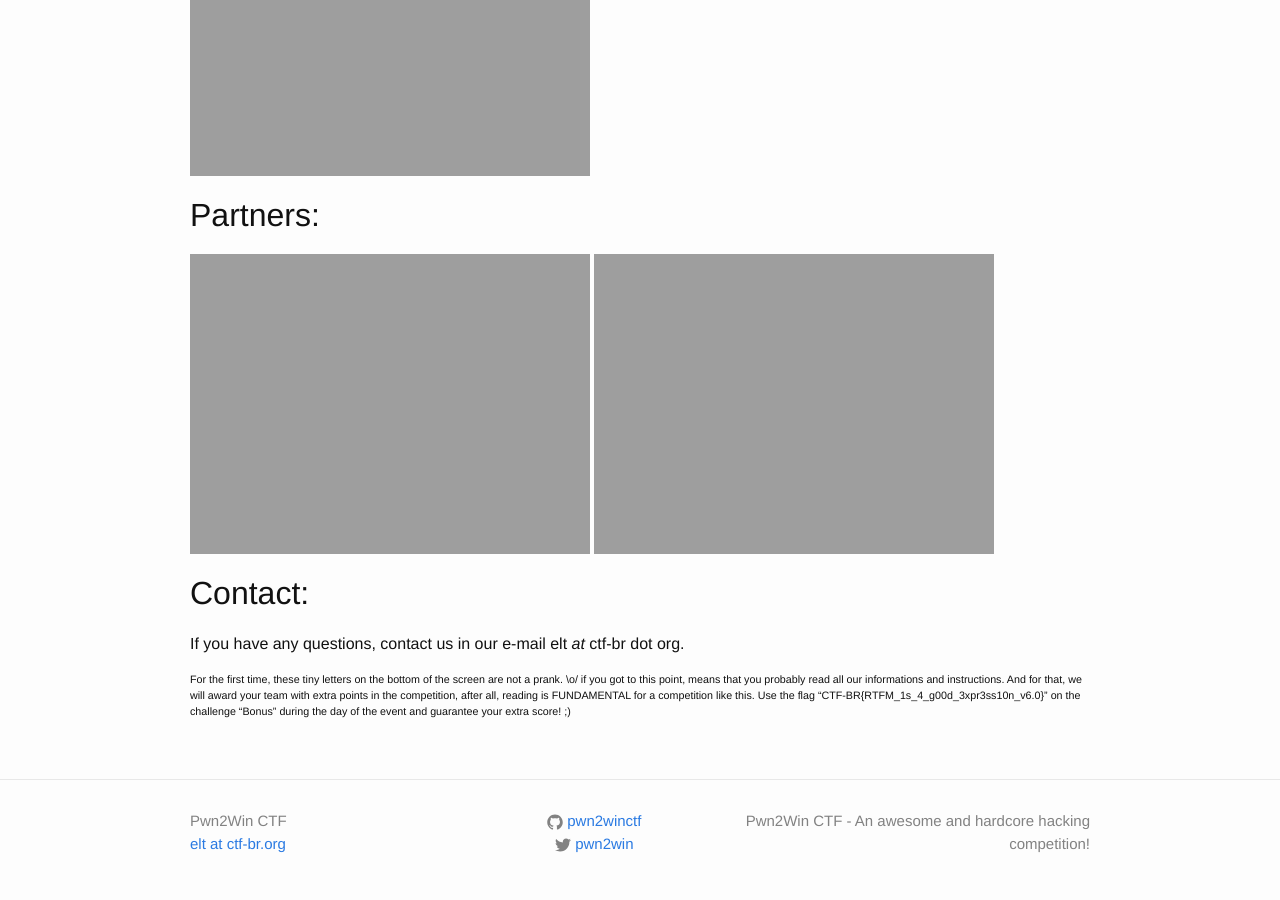
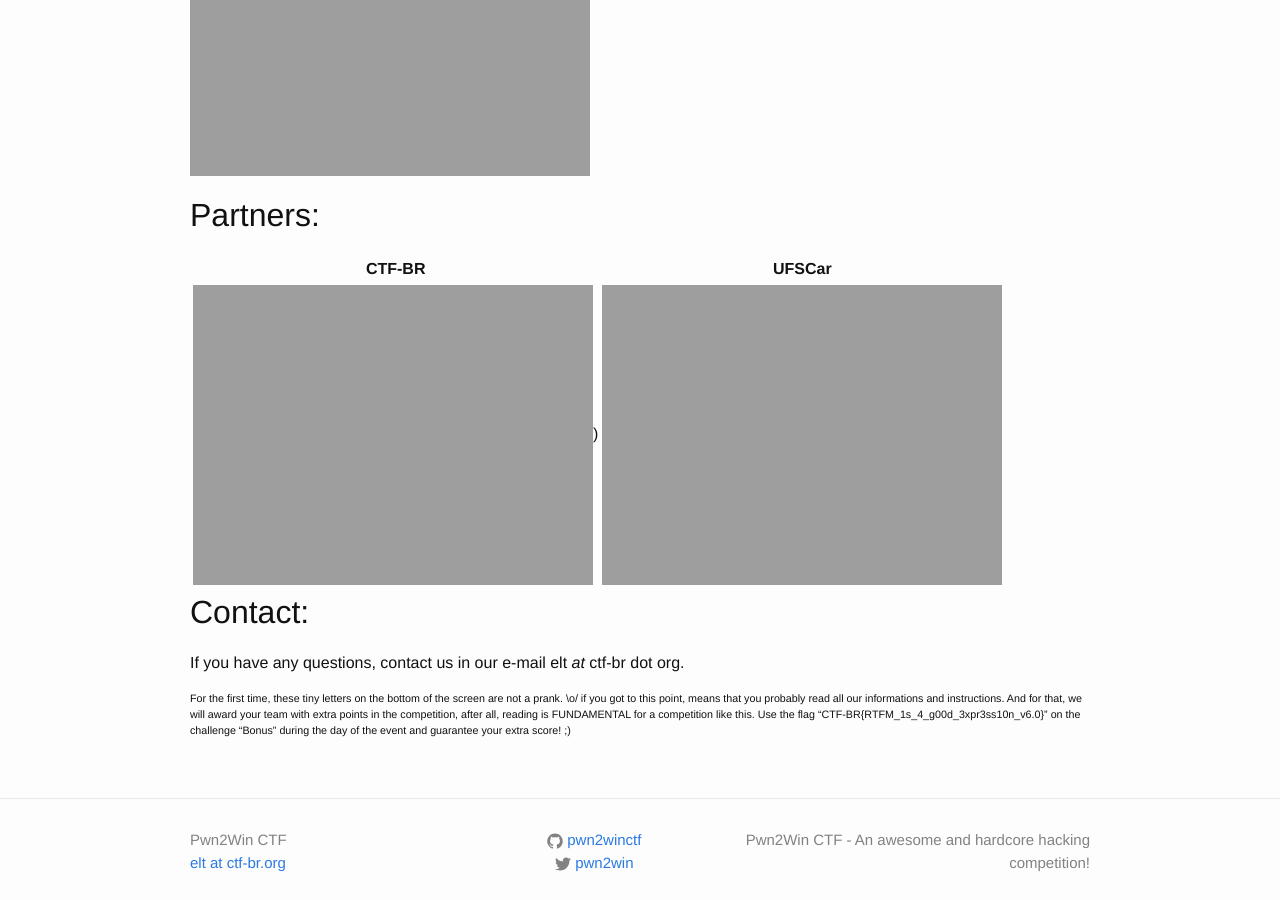
Before and after one commit to nusiloot/pwn2win.party, a Jekyll site: the page built from rules.md, in a window 1280 px wide and 900 px high, scrolled down 2604 px. Built offline with Jekyll 4.4.1, drawn with Linux system fonts in a browser that asks for light colours.

Commit message:
Update rules.md

```diff
--- a/rules.md
+++ b/rules.md
@@ -92,8 +92,12 @@ The winner team will be the one to score the largest within the 48 hours. In the
 
 ## Partners:
 
-[![](https://pwn2win.party/assets/imgs/ctfbr_logo.png)](https://www.ctf-br.org)
-[![](https://pwn2win.party/assets/imgs/logoUFSCar.svg)](https://www2.ufscar.br/)
+CTF-BR             |  UFSCar
+:-------------------------:|:-------------------------:
+[![](https://pwn2win.party/assets/imgs/ctfbr_logo.png)](https://www.ctf-br.org))  |  [![](https://pwn2win.party/assets/imgs/logoUFSCar.svg)](https://www2.ufscar.br/)
+
+
+
 
 
 ## Contact:
```
